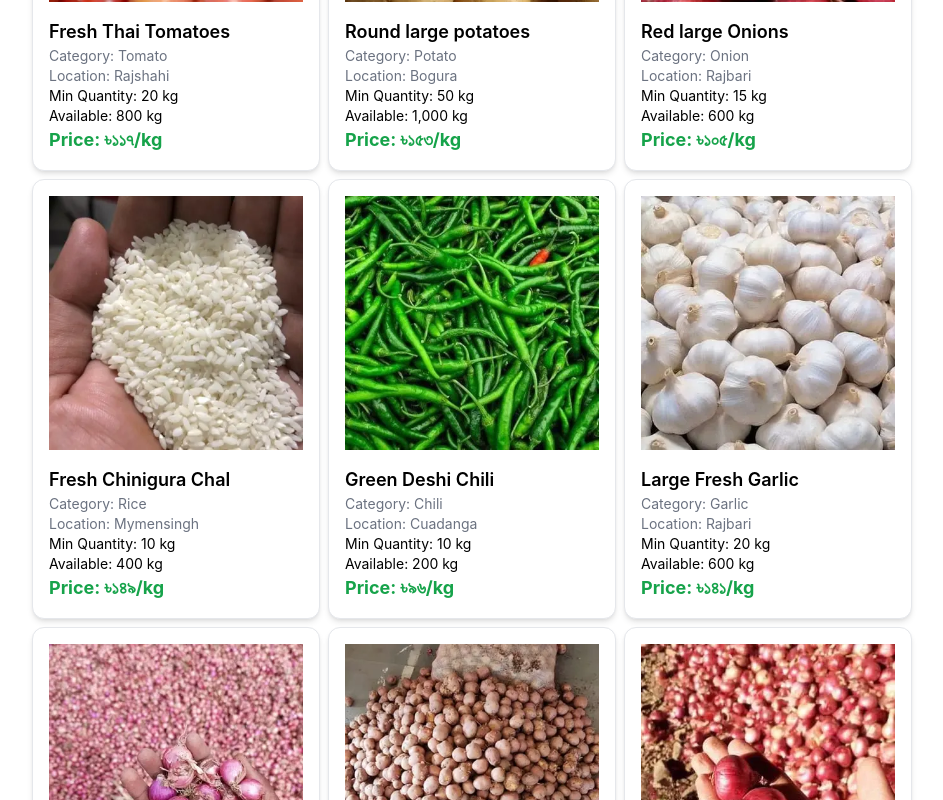
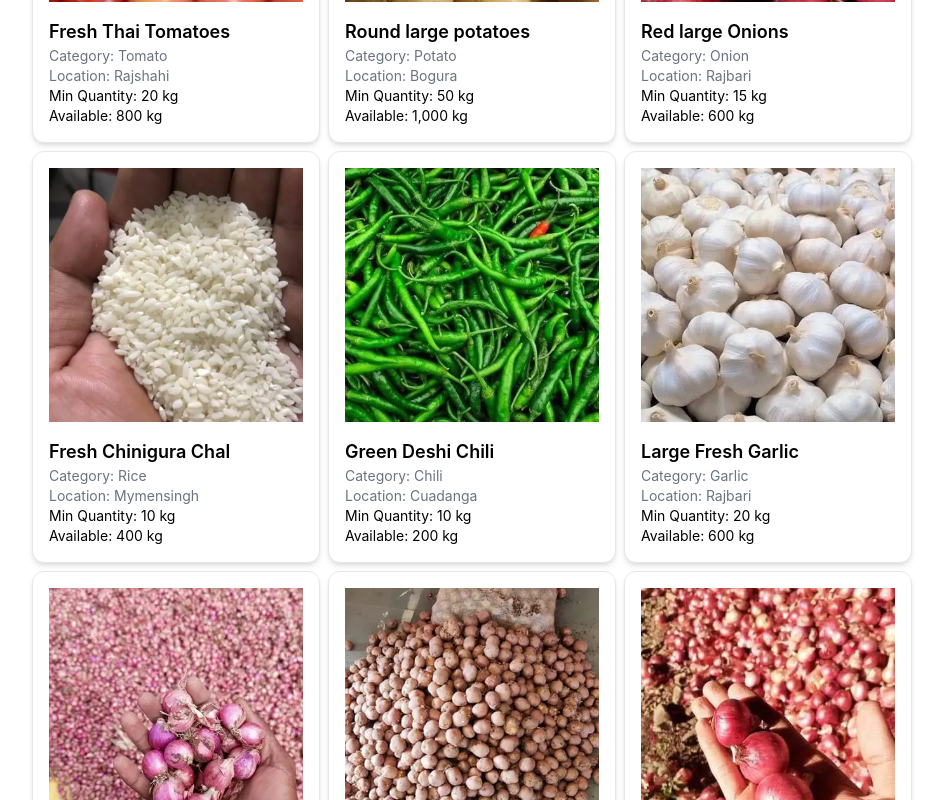
Before and after one commit to MdMirzaShihab/AarothBuyerFrontend, a React (Vite) app: page / in a window 1280 px wide. Shown: the part 2060-2860 px from the top of the page, without its empty margins (168-1111 px from the left). Built offline with nearby package versions, Linux system fonts and the light colour scheme.

Commit message:
commented out the price in Product Card

```diff
--- a/src/cards/ProductCard.jsx
+++ b/src/cards/ProductCard.jsx
@@ -9,7 +9,7 @@ const ProductCard = ({ product }) => {
       <p className="text-sm text-gray-500">Location: {product.location}</p>
       <p className="text-sm">Min Quantity: {product.minQuantity.toLocaleString()} kg</p>
       <p className="text-sm">Available: {product.maxQuantity.toLocaleString()} kg</p>
-      <p className="text-lg font-bold text-green-600">Price: ৳{product.price.toLocaleString('bn-BD')}/kg</p>
+      {/* <p className="text-lg font-bold text-green-600">Price: ৳{product.price.toLocaleString('bn-BD')}/kg</p> */}
     </div>
   );
 };
```
